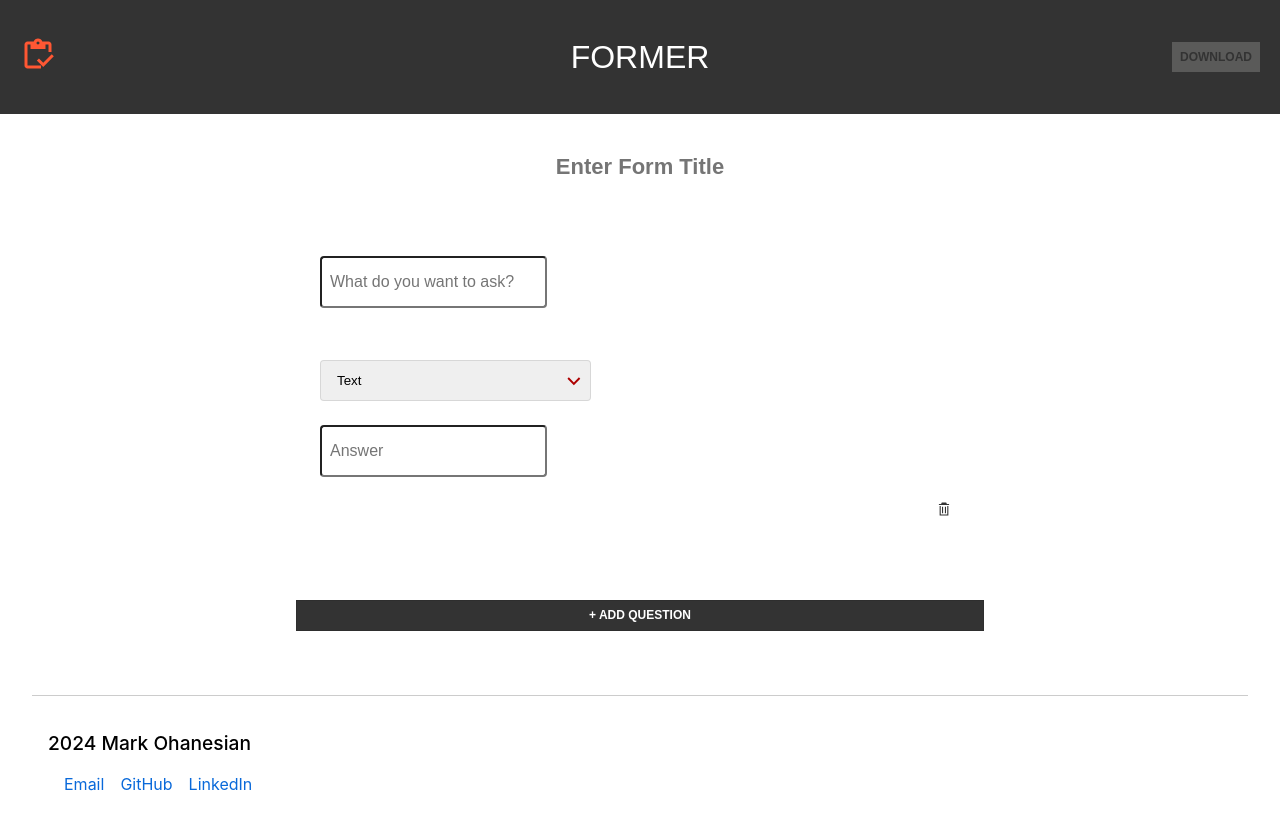
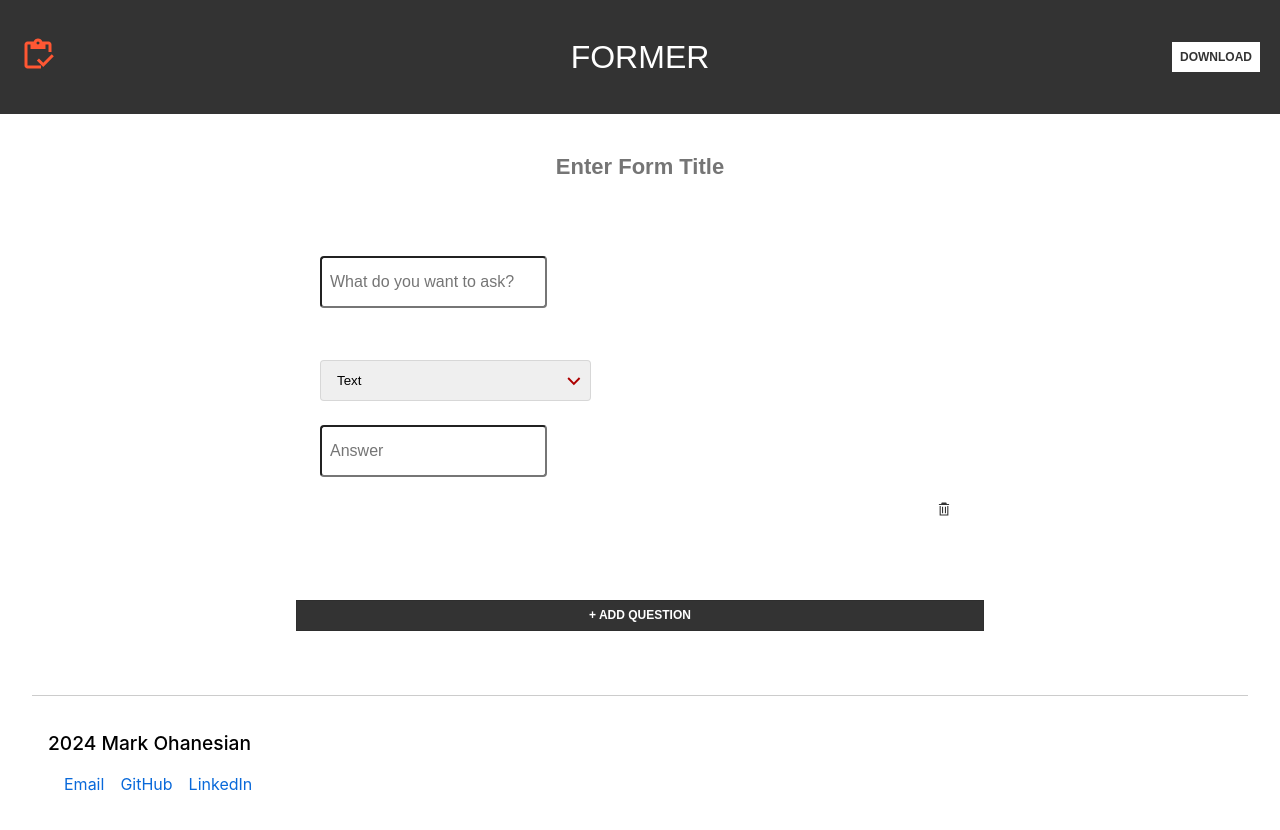
Before and after one commit to markohanesian/former-mso, a React (Create React App) app: page / in a window 1280 px wide. Shown: the top 830 px of the page. Built offline with nearby package versions, Linux system fonts and the light colour scheme.

Commit message:
Add theme color to export button

```diff
--- a/src/components/ExportButton.js
+++ b/src/components/ExportButton.js
@@ -16,7 +16,7 @@ export default function ExportButton() {
     lineHeight: "13px",
     textAlign: "center",
     textTransform: "uppercase",
-    background: "rgba(245, 245, 241, 0.2)",
+    background: colors.buttonSecondary,
     height: "30px",
     padding: "8px",
   };
```
